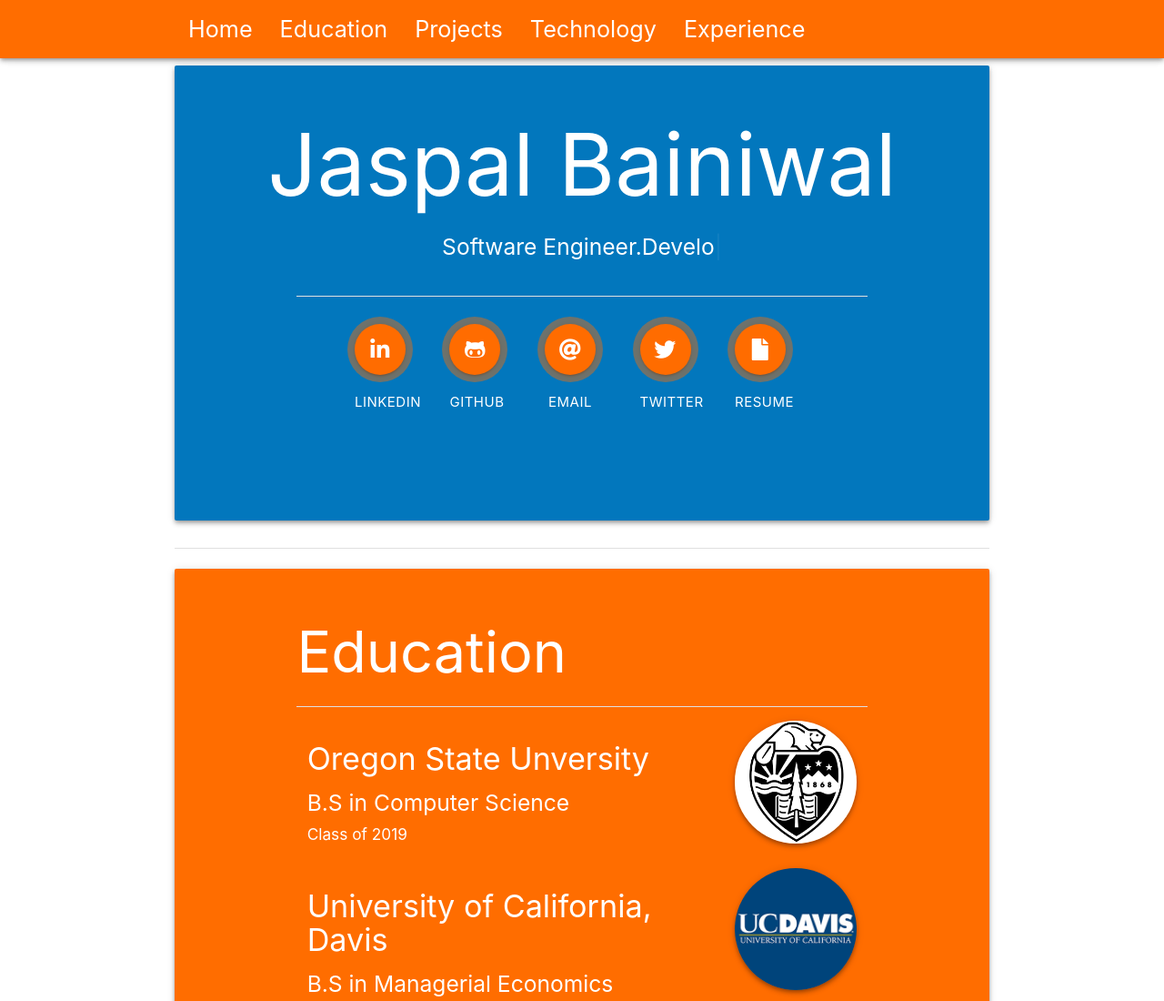
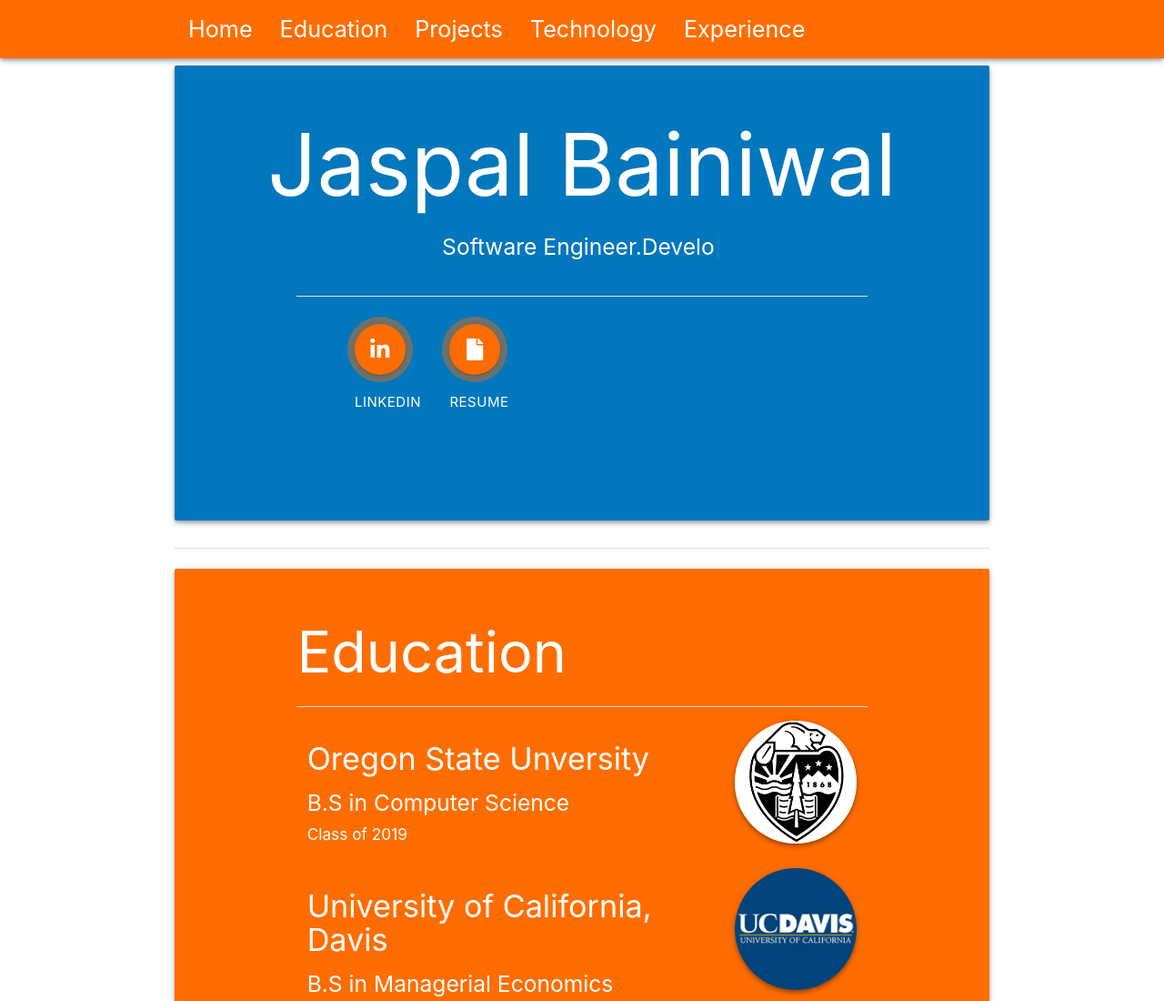
Before and after one commit to jaspalsb/jaspalsb.github.io, a plain HTML site: page index.html in a window 1280 px wide. Shown: the top 1100 px of the page at 91% size. Drawn offline with nearby package versions, Linux system fonts and the light colour scheme.

Commit message:
Update index.html

```diff
--- a/index.html
+++ b/index.html
@@ -42,15 +42,6 @@
     <div class="row section container">
     <div class="col s2 offset-s1">
       <a href="https://www.linkedin.com/in/JASPALBAINIWAL/" class="btn-floating btn-large orange accent-4 pulse text-align:center"><i class="fab fa-linkedin-in fa-5x"></i>Linkedin</a>
-    </div>
-    <div class="col s2">
-      <a href="https://github.com/jaspalsb" class="btn-floating btn-large orange accent-4 pulse"><i class="fab fa-github-alt"></i>Github</a>
-    </div>
-    <div class="col s2">
-      <a href="mailto:jbainiwal@gmail.com" class="btn-floating btn-large orange accent-4 pulse"><i class="fas fa-at"></i>Email</a>
-    </div>
-    <div class="col s2">
-      <a href="https://twitter.com/jehbee3" class="btn-floating btn-large orange accent-4 pulse"><i class="fab fa-twitter"></i>Twitter</a>
     </div>
     <div class="col s2">
       <a href="https://drive.google.com/file/d/1tf01g7HE_QNfwgSHUGTf1-5r2op6Wfl2/view" class="btn-floating btn-large orange accent-4 pulse"><i class="fas fa-file"></i>Resume</a>
```
